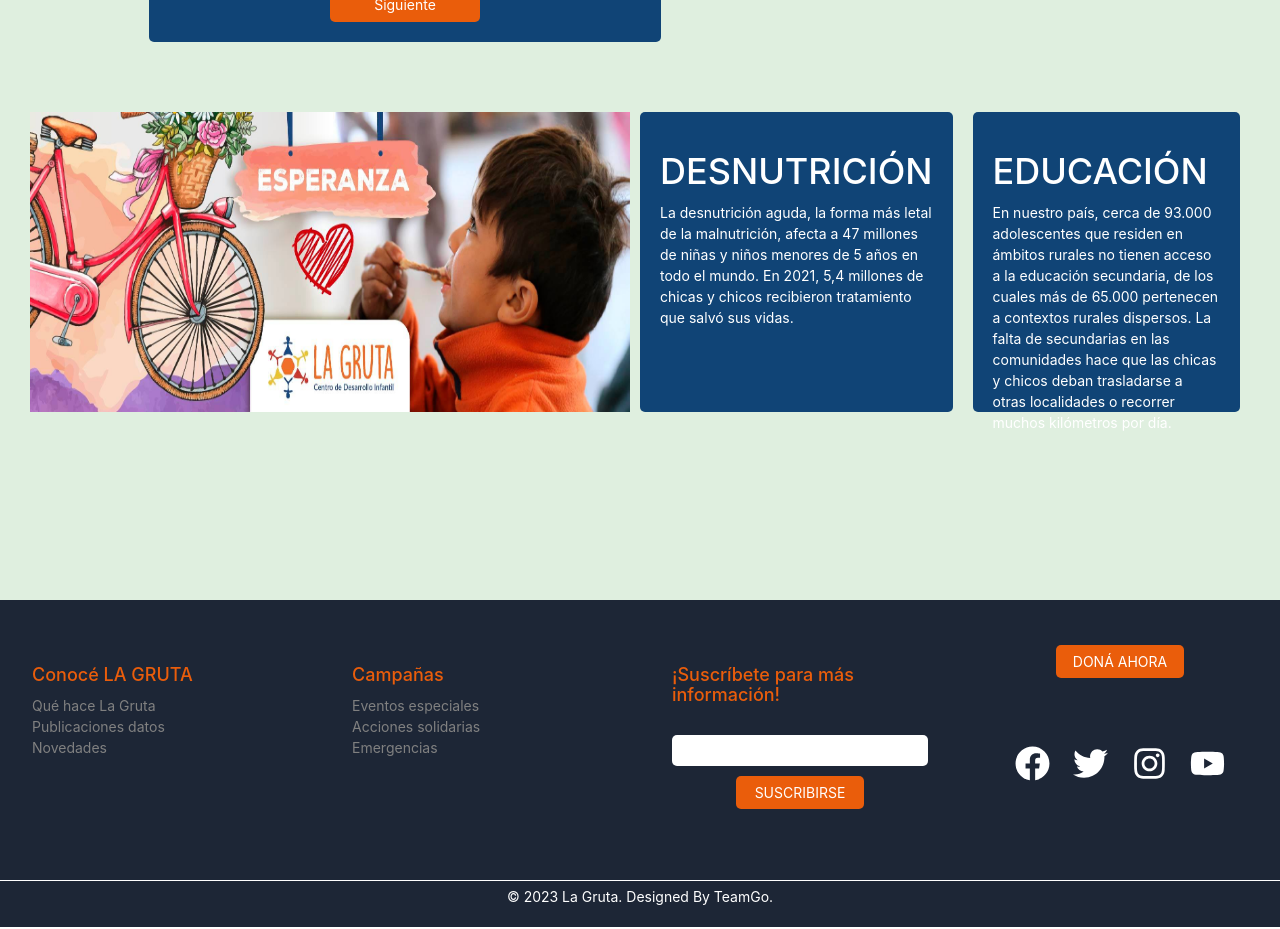
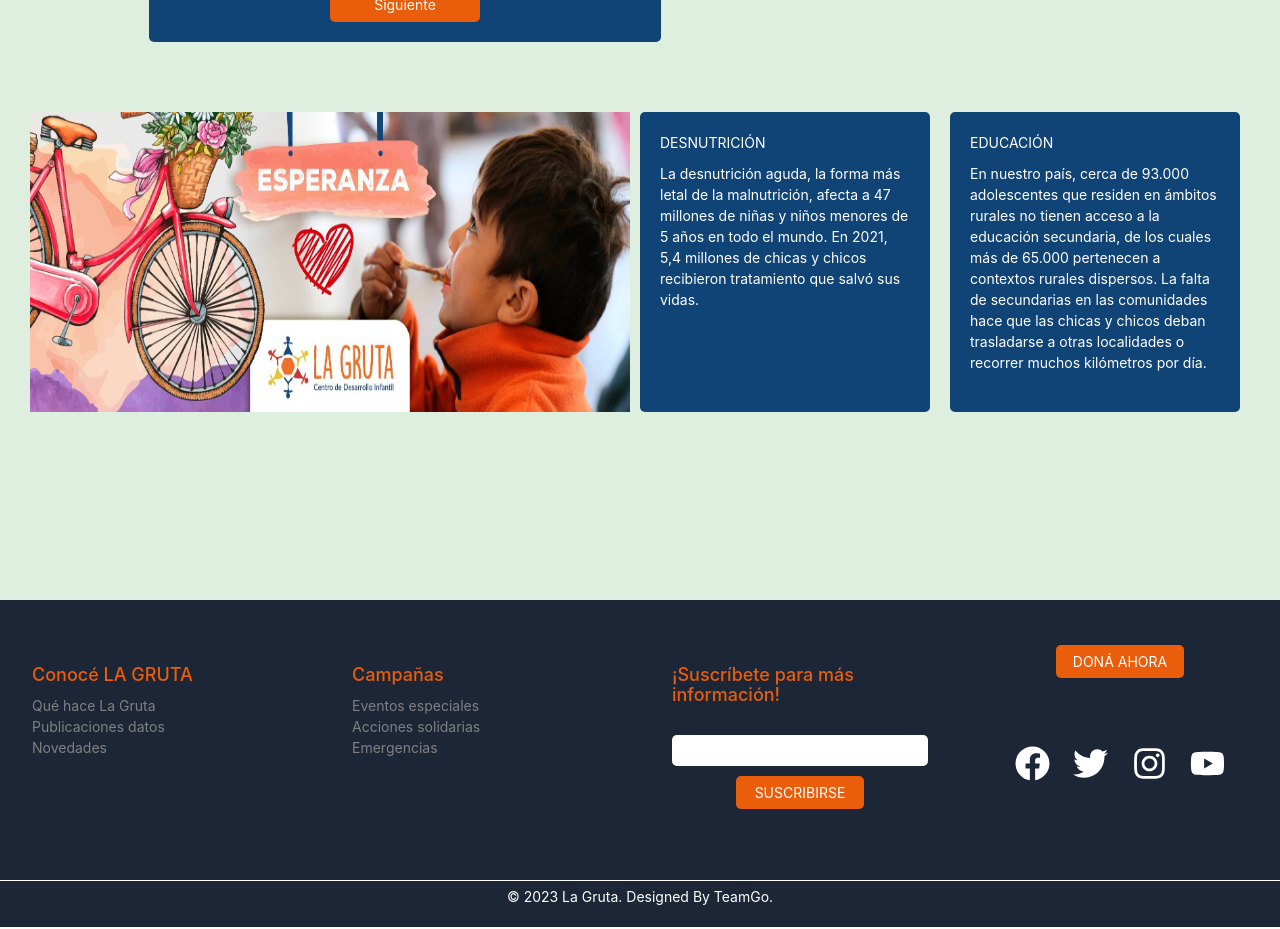
Before and after one commit to sofiaparraweb/lagrutaclient, a React (Vite) app: page /dona in a window 1280 px wide. Shown: the part 1000-1929 px from the top of the page. Built offline with nearby package versions, Linux system fonts and the light colour scheme; a web font is replaced by a local one.

Commit message:
actualizando

```diff
--- a/src/views/Donacion/Donacion.jsx
+++ b/src/views/Donacion/Donacion.jsx
@@ -137,7 +137,7 @@ const DonationForm = () => {
 
             {error && (
               <p className={style.errorMessage} style={{ color: "red" }}>
-                Por favor, ingresar un monto.
+                Por favor, seleccione un monto.
               </p>
             )}
 
@@ -156,14 +156,14 @@ const DonationForm = () => {
                 style={{ width: "600px", height: "300px" }}
               />
               <p className={style.parrafo2}>
-                <h1>DESNUTRICIÓN </h1>
+                <p>DESNUTRICIÓN </p>
                 La desnutrición aguda, la forma más letal de la malnutrición,
                 afecta a 47 millones de niñas y niños menores de 5 años en todo
                 el mundo. En 2021, 5,4 millones de chicas y chicos recibieron
                 tratamiento que salvó sus vidas.
               </p>
               <p className={style.parrafo2}>
-                <h1>EDUCACIÓN</h1>
+                <p>EDUCACIÓN</p>
                 En nuestro país, cerca de 93.000 adolescentes que residen en
                 ámbitos rurales no tienen acceso a la educación secundaria, de
                 los cuales más de 65.000 pertenecen a contextos rurales
```
